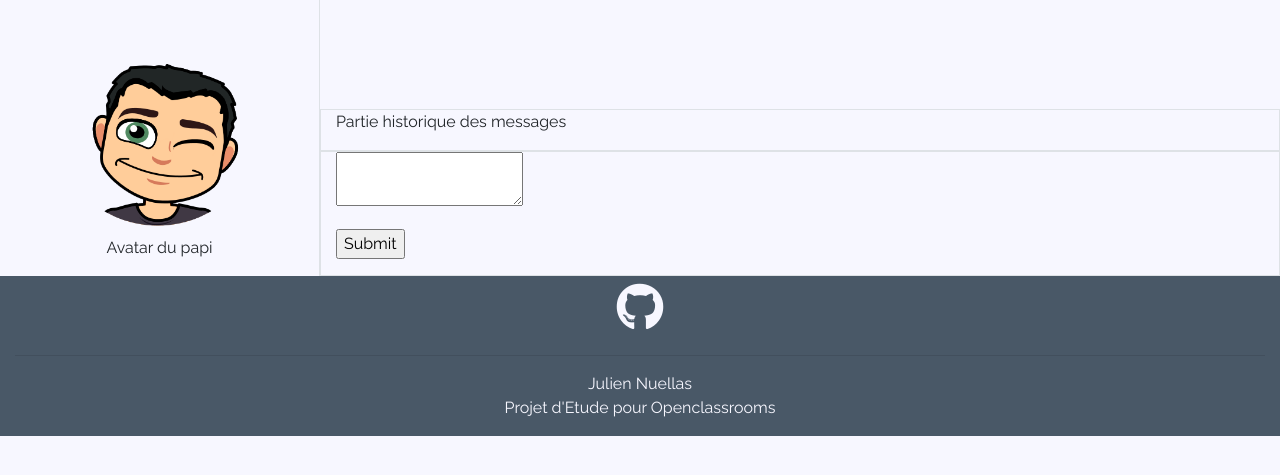
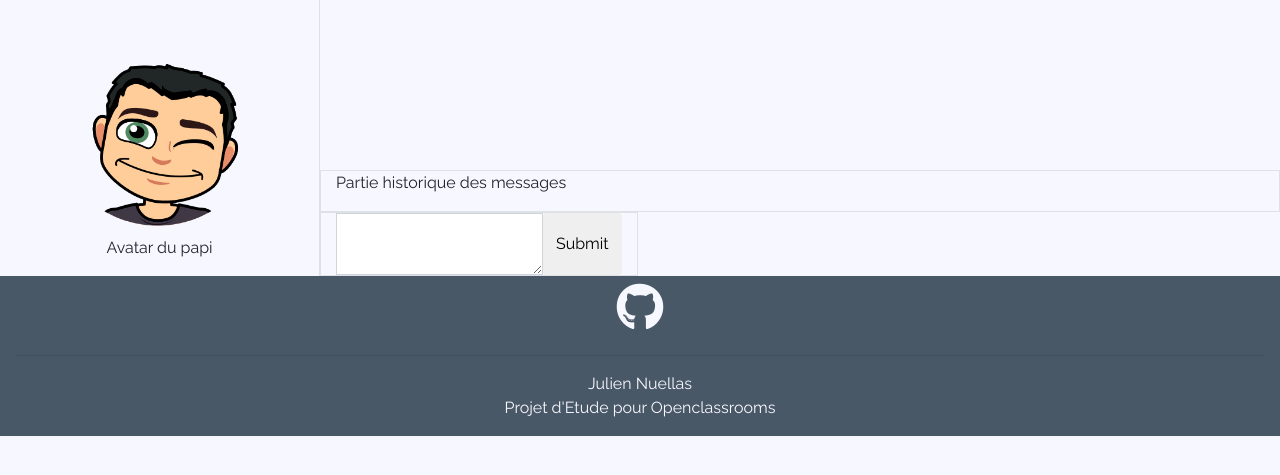
Before and after one commit to JN-Lab/OC-Pr7-GrandPyBot, a Flask app: template botapp/templates/index.html in a window 1280 px wide. Shown: the part 64-539 px from the top of the page. Run offline with Flask 2, Linux system fonts and the light colour scheme; the template is opened without the code that fills it, so the values that code supplies are empty, except form fields; form fields are guessed from the names that the template uses; parts of the project's set-up code (start-up, migrations or seed data) failed here and were passed over; some libraries are stand-ins or nearby versions.

Commit message:
Work on message div : problem with margin non resolved yet

```diff
--- a/botapp/forms.py
+++ b/botapp/forms.py
@@ -1,9 +1,9 @@
 #! /usr/bin/env python3
 # coding: utf-8
 from flask_wtf import FlaskForm
-from wtforms import TextAreaField, SubmitField
+from wtforms import StringField, SubmitField
 from wtforms.validators import DataRequired
 
 class MessageForm(FlaskForm):
-    message = TextAreaField('Message', validators=[DataRequired])
+    message = StringField('Message', validators=[DataRequired])
     submit = SubmitField('Envoi')
--- a/botapp/static/css/custom.css
+++ b/botapp/static/css/custom.css
@@ -22,3 +22,7 @@ h1 {
 #teaser {
   color: #F7F7FF;
 }
+
+.no-margin {
+  margin: 0;
+}
--- a/botapp/templates/_message.html
+++ /dev/null
@@ -1,9 +0,0 @@
-<form action="" method="">
-  {{ form.hidden_tag() }}
-  <p>
-    {{ form.message(size=32) }}
-  </p>
-  <p>
-    {{ form.submit() }}
-  </p>
-</form>
--- a/botapp/templates/index.html
+++ b/botapp/templates/index.html
@@ -18,10 +18,17 @@
                 <p>Partie historique des messages</p>
           </div>
         </div>
-        <div class="row">
-          <div class="col-md-12 border">
-            {% include '_message.html' %}
-          </div>
+        <div class="row no-gutter">
+          <form class="form-inline col-md-12" action="" method="">
+            {{ form.hidden_tag() }}
+            <div class="row no-gutter">
+            <div class="input-group col-md-12 border no-margin">
+              {{ form.message.label(class="sr-only") }}
+              {{ form.message(class="form-control") }}
+              {{ form.submit(class="btn btn-default") }}
+            </div>
+            </div>
+          </form>
         </div>
     </div>
   </div>
```
